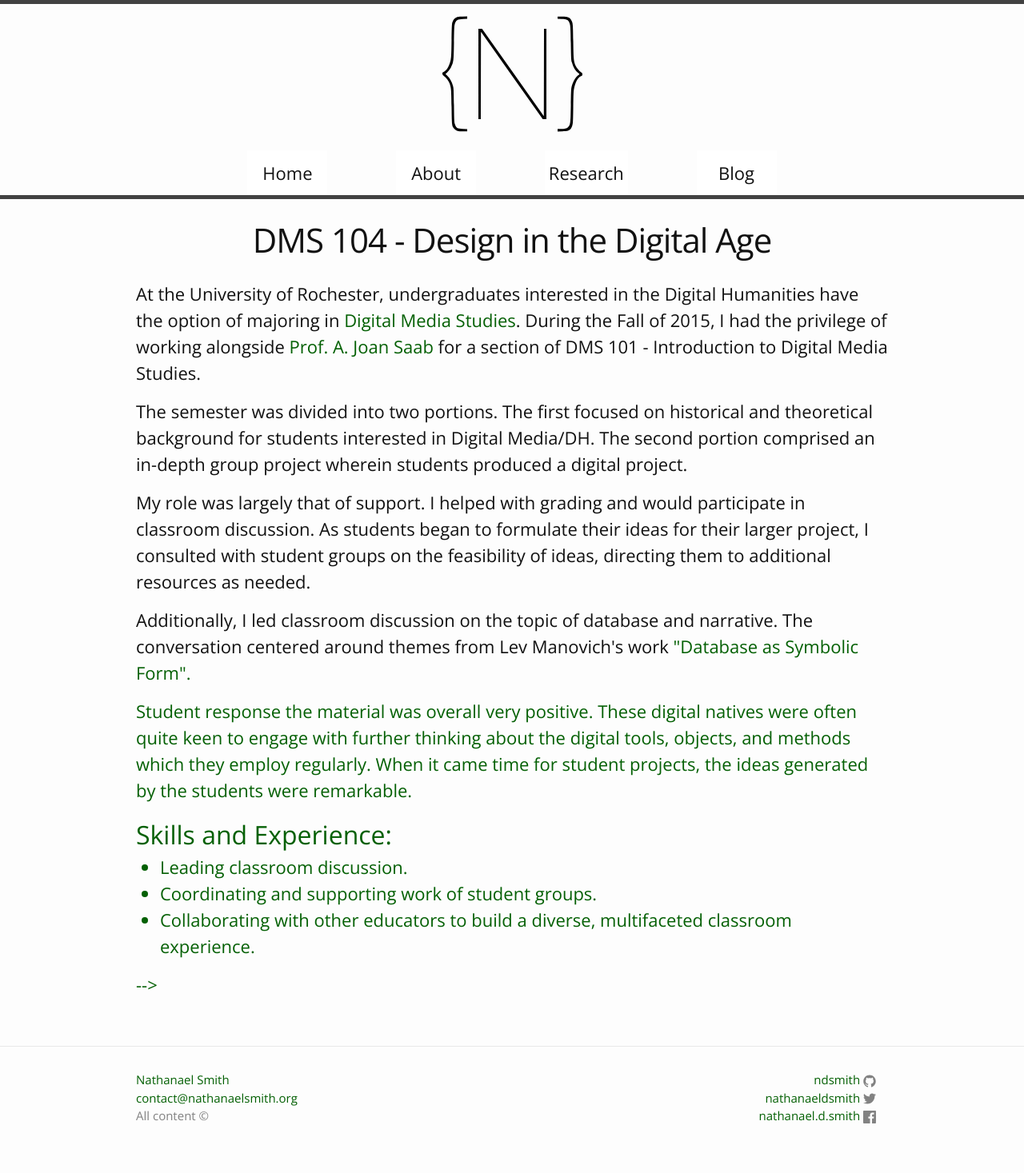
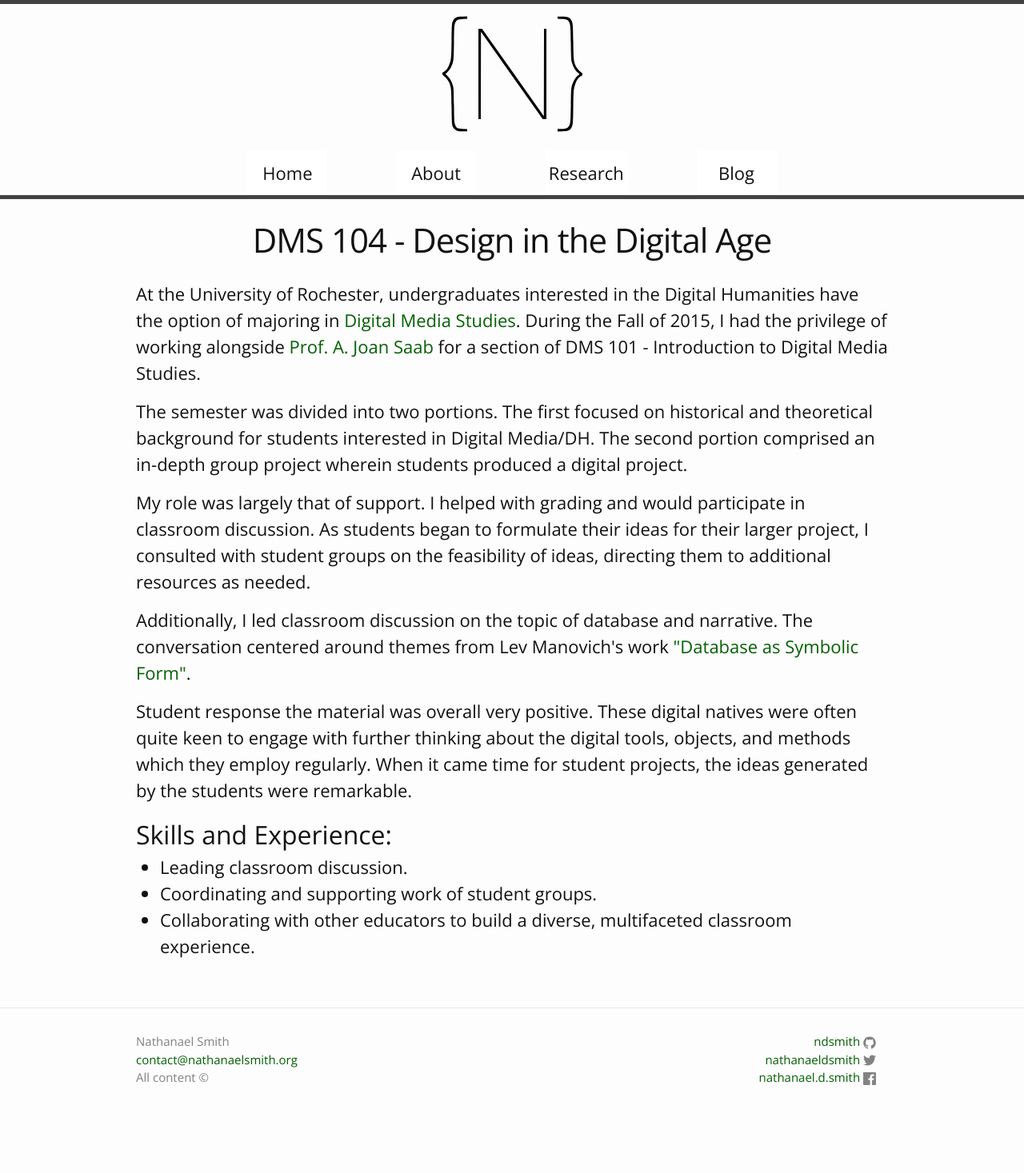
Before and after one commit to ndsmith/ndsmith.github.io, a Jekyll site: the page built from research/digital/projects/dms101.html, in a window 1280 px wide. Shown: the whole page at 80% size. Built offline with Jekyll 4.4.1, drawn with Linux system fonts in a browser that asks for light colours; after the commit the page ends 1419 px from its top, so only the background shows below that.

Commit message:
fixed a few things from the DMS class upload
fixed a few things from the DMS class upload

```diff
--- a/research/digital/dhportfolio.html
+++ b/research/digital/dhportfolio.html
@@ -31,7 +31,7 @@
     <a href="{{ site.baseurl }}/research/dhportfolio/dms101">
       <div class="card">
         <div class="card-image">
-          <img src="/items/digital_design.jpg" alt="Image of a hand-drawn wire-frame plan for a website."  />
+          <img src="/items/digital_design.jpeg" alt="Image of hand-drawn wire-frame plan for a website."  />
         </div>
         <h3 class="card-title">DMS 101: Introduction to Digital Media Studies</h3>
       </div>
--- a/research/digital/projects/dms101.html
+++ b/research/digital/projects/dms101.html
@@ -10,7 +10,7 @@
 
 <p class="body">My role was largely that of support. I helped with grading and would participate in classroom discussion. As students began to formulate their ideas for their larger project, I consulted with student groups on the feasibility of ideas, directing them to additional resources as needed.</p>
 
-<p class="body">Additionally, I led classroom discussion on the topic of database and narrative. The conversation centered around themes from Lev Manovich's work <a href="http://www.mfj-online.org/journalPages/MFJ34/Manovich_Database_FrameSet.html" target="blank">"Database as Symbolic Form".</p>
+<p class="body">Additionally, I led classroom discussion on the topic of database and narrative. The conversation centered around themes from Lev Manovich's work <a href="http://www.mfj-online.org/journalPages/MFJ34/Manovich_Database_FrameSet.html" target="blank">"Database as Symbolic Form"</a>.</p>
 
 <p class="body">Student response the material was overall very positive. These digital natives were often quite keen to engage with further thinking about the digital tools, objects, and methods which they employ regularly. When it came time for student projects, the ideas generated by the students were remarkable.</p>
 
@@ -20,5 +20,3 @@
     <li>Coordinating and supporting work of student groups.</li>
     <li>Collaborating with other educators to build a diverse, multifaceted classroom experience.</li>
 </ul>
-
--->
```
